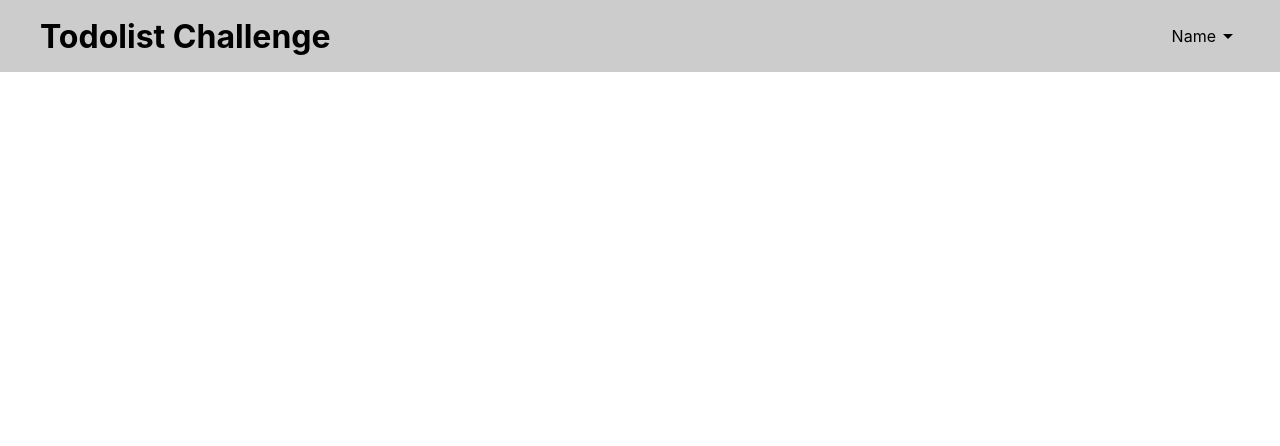
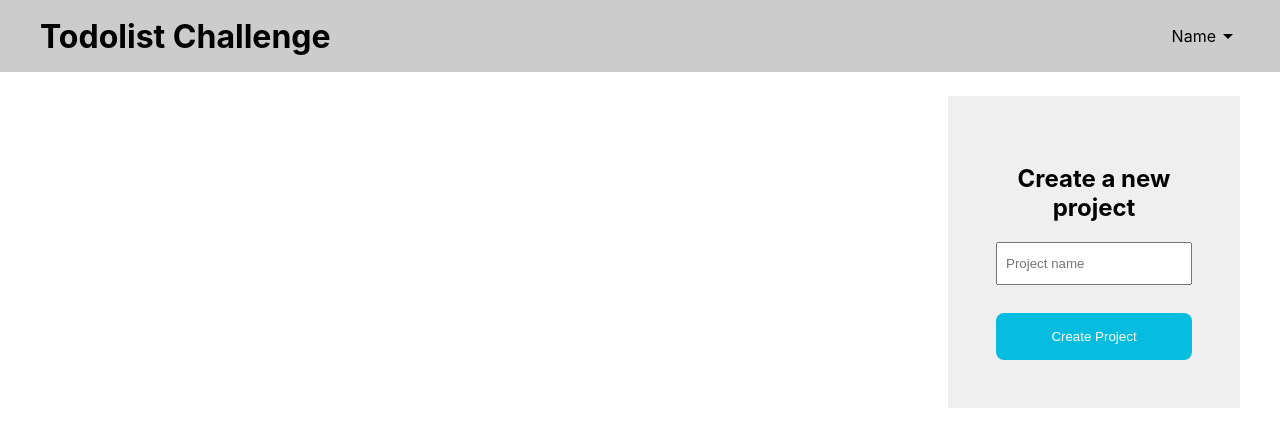
Before and after one commit to PabloAlexandre/bolltech-challenge, a Next.js app in the folder client/: page / in a window 1280 px wide. Shown: the top 446 px of the page. Built offline with nearby package versions, Linux system fonts and the light colour scheme; sample sign-in values are in the browser's storage.

Commit message:
feat: add create project section

```diff
--- a/client/components/input/input.tsx
+++ b/client/components/input/input.tsx
@@ -2,7 +2,7 @@ import { ChangeEvent } from "react"
 
 interface Props {
   value: string | number;
-  type: string;
+  type?: string;
   name: string;
   onChange: (e: ChangeEvent<HTMLInputElement>) => void;
   label?: string;
--- /dev/null
+++ b/client/features/dashboard/components/create-project.tsx
@@ -0,0 +1,24 @@
+import { FormEvent } from "react";
+import { Input } from "../../../components"
+import { useForm } from "../../../hooks/useForm"
+
+export const CreateProject = () => {
+  const { getValue, setValue, resetValues } = useForm();
+
+  const handleSubmit = (e: FormEvent<HTMLFormElement>) => {
+    e.preventDefault();
+
+    alert(getValue('project'));
+    resetValues();
+  }
+
+  return (
+    <section className="create-project">
+      <h2>Create a new project</h2>
+      <form onSubmit={handleSubmit}>
+        <Input name="project" placeholder="Project name" onChange={setValue("project")} value={getValue("project")} />
+        <button className="button blue">Create Project</button>
+      </form>
+    </section>
+  )
+}
--- /dev/null
+++ b/client/features/dashboard/dashboard.tsx
@@ -0,0 +1,12 @@
+import { CreateProject } from "./components/create-project";
+
+export const Dashboard = () => {
+  return (
+    <main className="dashboard">
+      <section>
+
+      </section>
+      <CreateProject />
+    </main>
+  );
+}
--- /dev/null
+++ b/client/features/dashboard/index.tsx
@@ -0,0 +1 @@
+export * from './dashboard';
--- a/client/hooks/useForm.ts
+++ b/client/hooks/useForm.ts
@@ -13,9 +13,14 @@ export function useForm(initialValues = {}) {
     }
   }
 
+  function resetValues() {
+    setFormState({});
+  }
+
   return {
     formState,
     getValue,
     setValue,
+    resetValues,
   }
 }
--- a/client/pages/index.tsx
+++ b/client/pages/index.tsx
@@ -1,8 +1,7 @@
 import type { NextPage } from 'next'
 import Head from 'next/head'
-import Image from 'next/image'
 import {Header} from '../components'
-import styles from '../styles/Home.module.css'
+import { Dashboard } from '../features/dashboard'
 
 const Home: NextPage = () => {
   return (
@@ -12,6 +11,7 @@ const Home: NextPage = () => {
       </Head>
 
       <Header />
+      <Dashboard />
     </>
   )
 }
--- a/client/styles/globals.css
+++ b/client/styles/globals.css
@@ -55,7 +55,14 @@ a {
   border: none;
   margin-top: 12px;
   background-color: orange;
+  border-radius: 8px;
 }
+
+.button.blue {
+  background-color: #07bddf;
+  color: white;
+}
+
 
 .auth-link {
   display: block;
@@ -79,3 +86,17 @@ a {
   display: flex;
   align-items: center;
 }
+
+.dashboard {
+  display: grid;
+  grid-template-columns: 3fr 1fr;
+  gap: 32px;
+  padding: 0 40px;
+  margin-top: 24px;
+}
+
+.dashboard .create-project {
+  padding: 48px;
+  text-align: center;
+  background: #efefef;
+}
```
